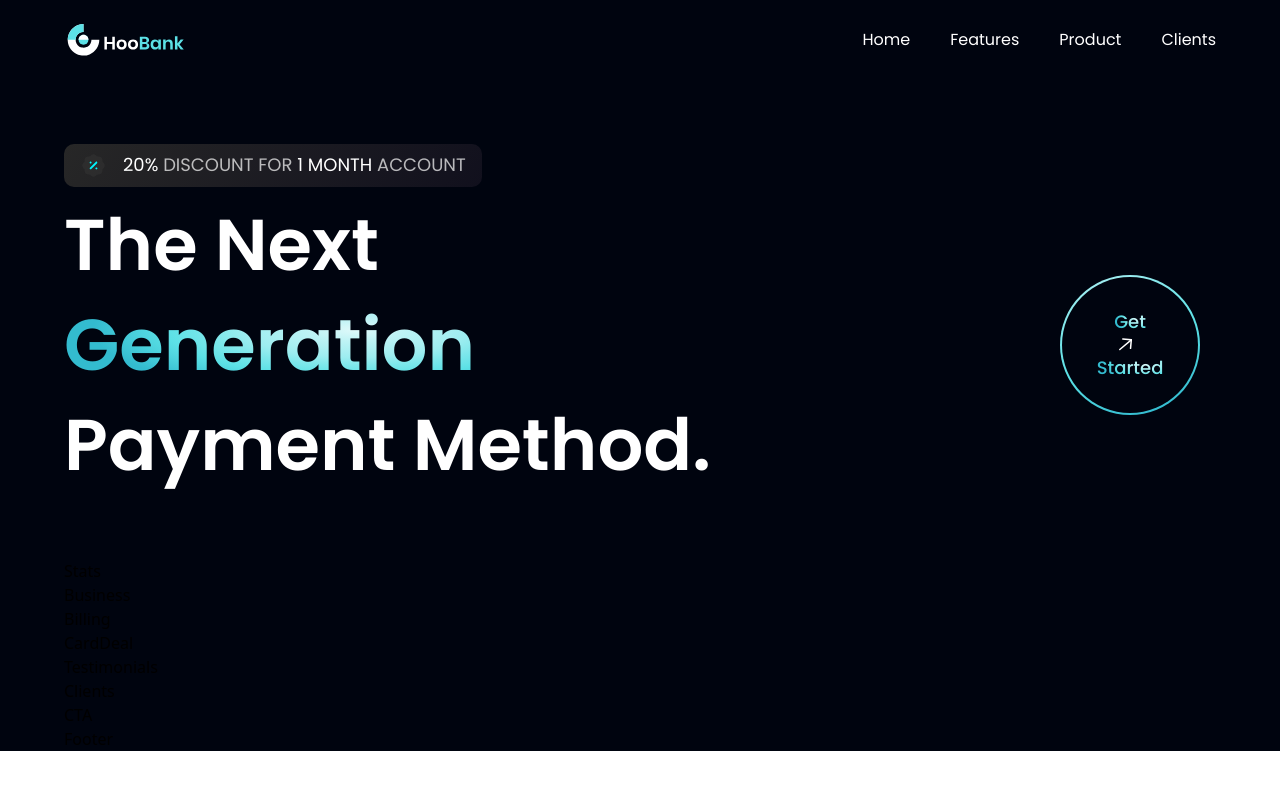
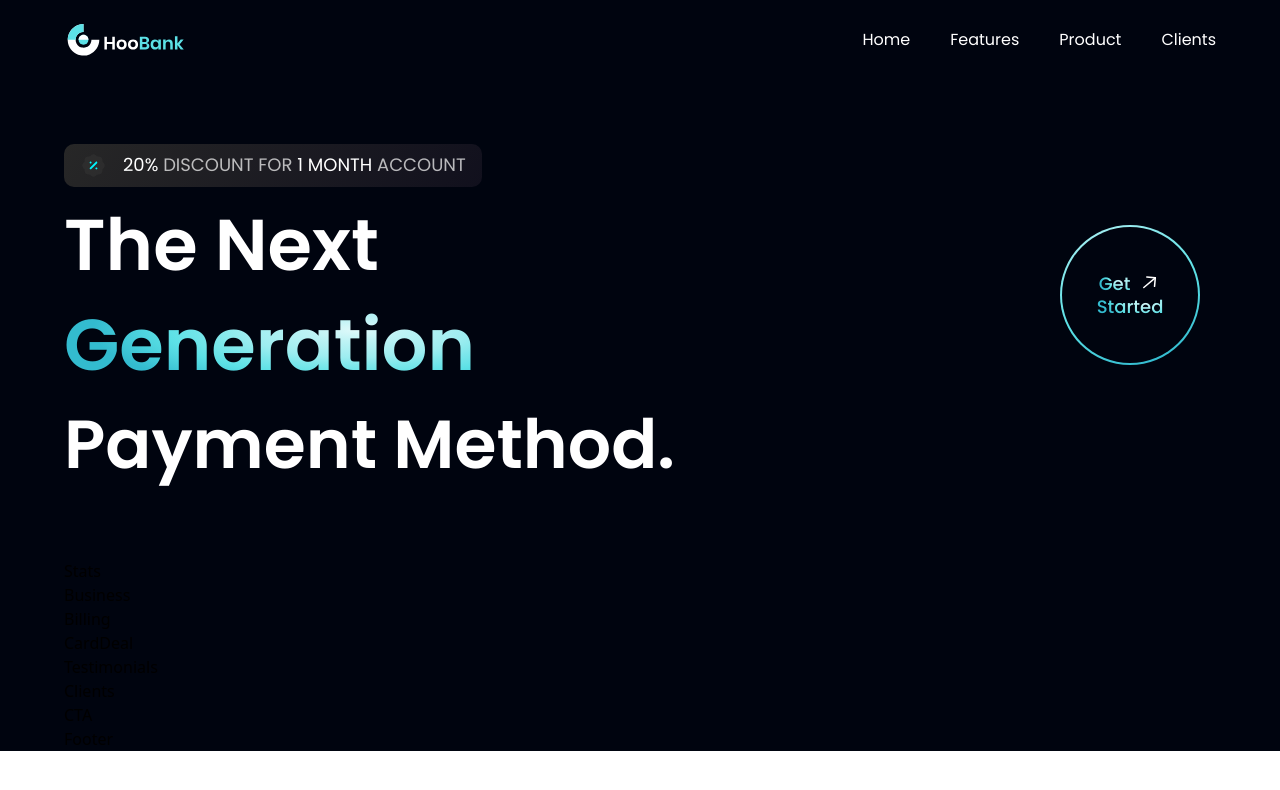
Before and after one commit to S0nG0ku0/HooBank, a React (Vite) app: page / in a window 1280 px wide. Shown: the top 790 px of the page. Built offline with nearby package versions, Linux system fonts and the light colour scheme.

Commit message:
edit in Hero page

```diff
--- a/src/components/GetStarted.jsx
+++ b/src/components/GetStarted.jsx
@@ -6,10 +6,10 @@ const GetStarted = () => (
     bg-blue-gradient p-[2px] cursor-pointer`}>
         <div className={`${styles.flexCenter} flex-col bg-primary w-[100%] h-[100%] rounded-full`}>
             <div  className={`${styles.flexStart} flex-row`}>
-                <p className="font-poppins font-medium text-[18px] leading-[23px]">
+                <p className="font-poppins font-medium text-[18px] leading-[23px] mr-2">
                     <span className="text-gradient">Get</span>
-                    <img src={arrowUp} alt="arrowUp" className="w-[23px] h-[23px] object-contain" />
                 </p>
+                <img src={arrowUp} alt="arrowUp" className="w-[23px] h-[23px] object-contain" />
             </div>
             <p className="font-poppins font-medium text-[18px] leading-[23px]">
             <span className="text-gradient">Started</span>
--- a/src/components/Hero.jsx
+++ b/src/components/Hero.jsx
@@ -21,13 +21,16 @@ const Hero = () => (
           ss:text-[72px] text-[52px] text-white ss:leading-[100px] leading-[75px]'
         >
           The Next <br className='sm:block hidden'/> { " " }
-          <span className='text-gradient'>Generation</span> <br className='sm:block hidden'/> { " " }
-          Payment Method.
+          <span className='text-gradient'>Generation</span> { " " }
         </h1>
         <div className='ss:flex hidden md:mr-4 mr-0'>
           <GetStarted />
         </div>
       </div>
+      <h1  className='font-poppins font-semibold
+      ss:text-[68px] text-[52px] text-white ss:leading-[100px] leading-[75px] w-full'>
+        Payment Method.
+      </h1>
     </div>
   </section>
 )
```
